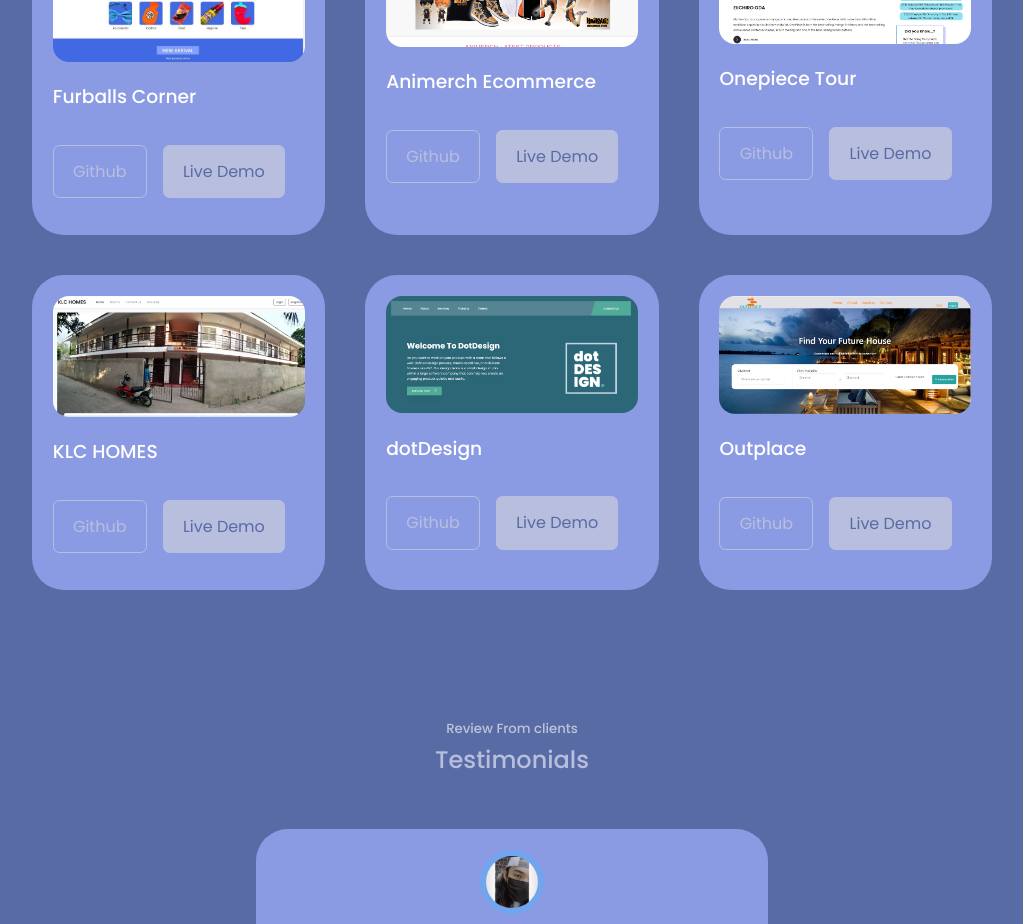
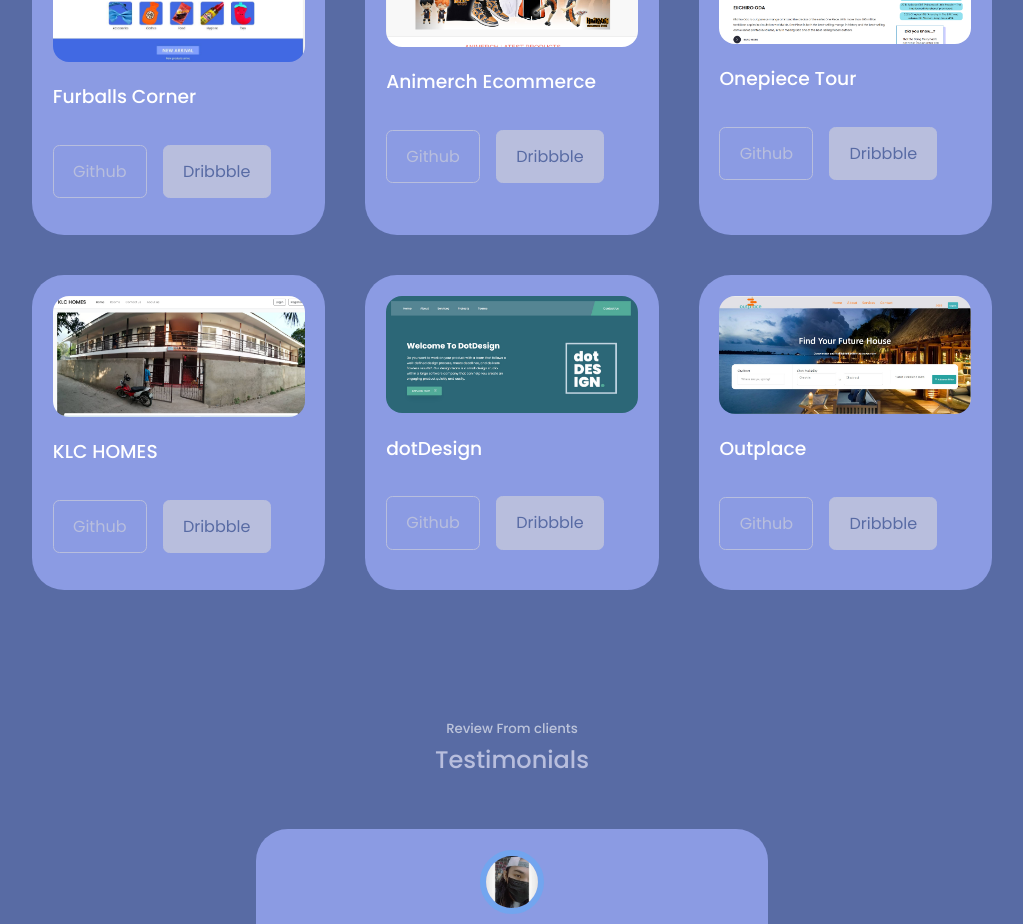
Before and after one commit to mendoza2929/Mendoza, a React (Create React App) app: page / in a window 1280 px wide. Shown: the part 2940-3864 px from the top of the page, without its empty margins (128-1151 px from the left). Built offline with nearby package versions, Linux system fonts and the light colour scheme.

Commit message:
update changes

```diff
--- a/src/components/portfolio/Portfolio.jsx
+++ b/src/components/portfolio/Portfolio.jsx
@@ -75,7 +75,7 @@ const Portfolio = () => {
               <h3>{title}</h3>
              <div className="portfolio_item-cta">
              <a href={github} rel="noreferrer"className='btn' target='_blank'>Github</a>
-             <a href={demo} rel="noreferrer" className='btn btn-primary' target='_blank'>Live Demo</a>
+             <a href={demo} rel="noreferrer" className='btn btn-primary' target='_blank'>Dribbble</a>
              </div>
           </article>
 
```
